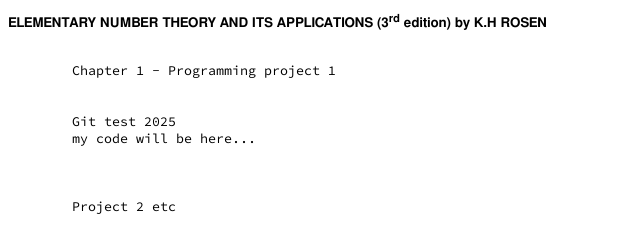
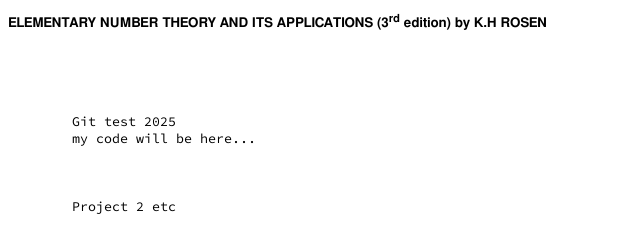
Before and after one commit to antoineftz/numbertheory, a plain HTML site: page index.html in a window 1280 px wide. Shown: the whole page, without its empty margins (0-640 px from the left). Drawn offline with Linux system fonts and the light colour scheme.

Commit message:
test update

```diff
--- a/index.html
+++ b/index.html
@@ -11,7 +11,7 @@
      <p id = "title">ELEMENTARY NUMBER THEORY AND ITS APPLICATIONS (3<sup>rd</sup> edition) by K.H ROSEN</p>
     <pre>
      <code>
-        Chapter 1 - Programming project 1
+
 
 
         Git test 2025
```
